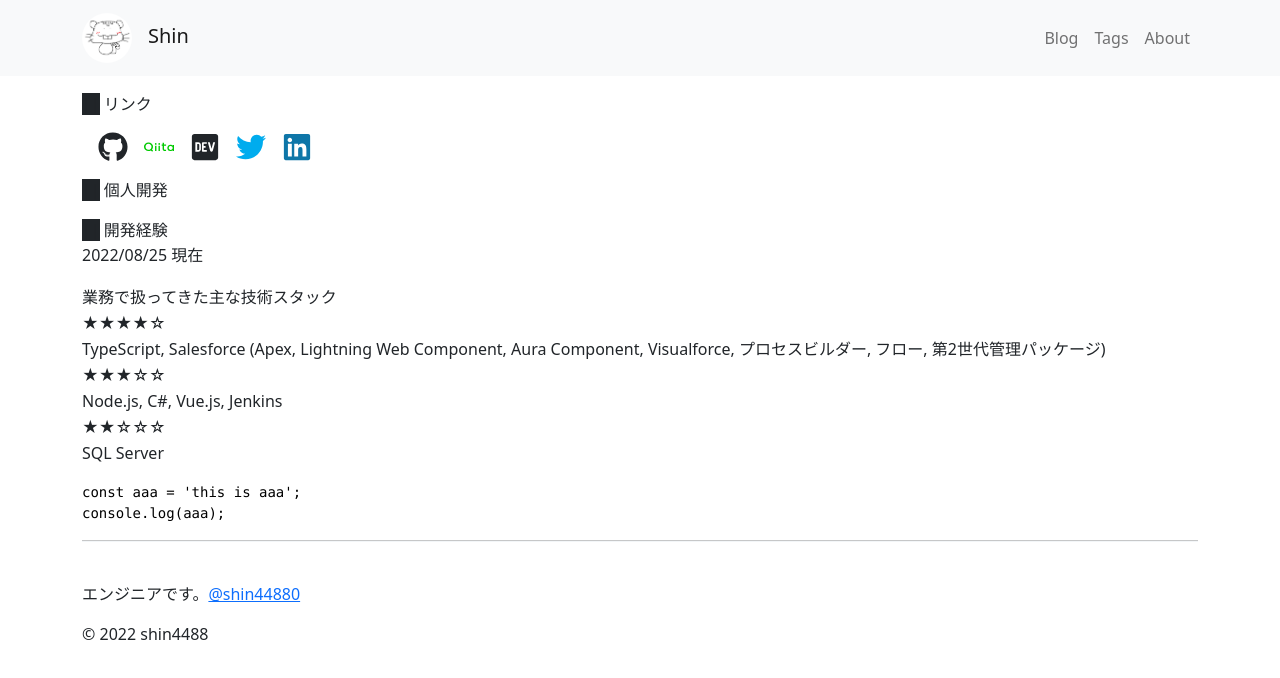
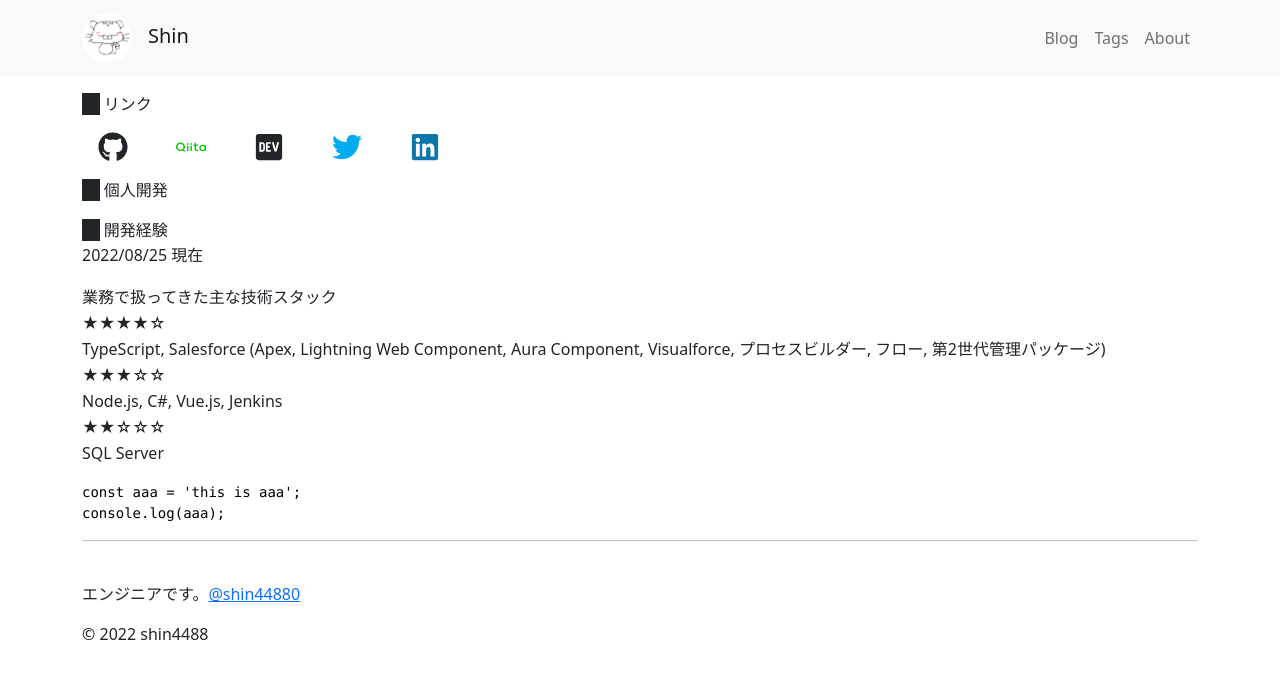
Before and after one commit to shin4488/dev-log, a Gatsby site: page /about in a window 1280 px wide. Built offline with nearby package versions, Linux system fonts and the light colour scheme; Gatsby itself is replaced by a stand-in of ours; some packages are replaced by stand-ins of ours; code samples lack their colours.

Commit message:
change: margin according to device width

```diff
--- a/src/pages/about.tsx
+++ b/src/pages/about.tsx
@@ -61,7 +61,7 @@ const aboutPage: React.FC<PageProps<AboutPageQuery>> = ({ data, location }) => {
             href={item.uri}
             style={{ color: 'inherit' }}
             target="_blank"
-            className="me-3"
+            className="me-3 me-md-5"
             title={item.title}
           >
             <item.iconComponent className={item.className} size={30} />
```
